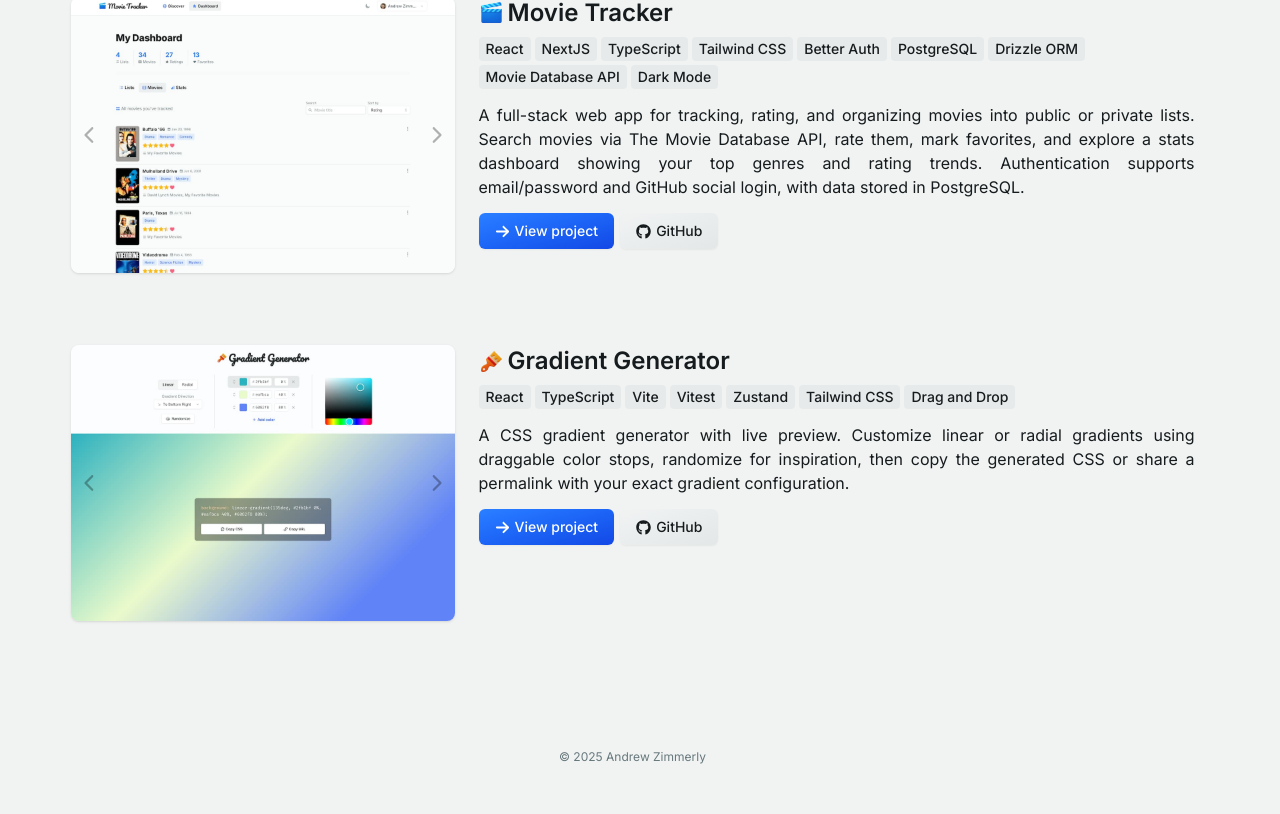
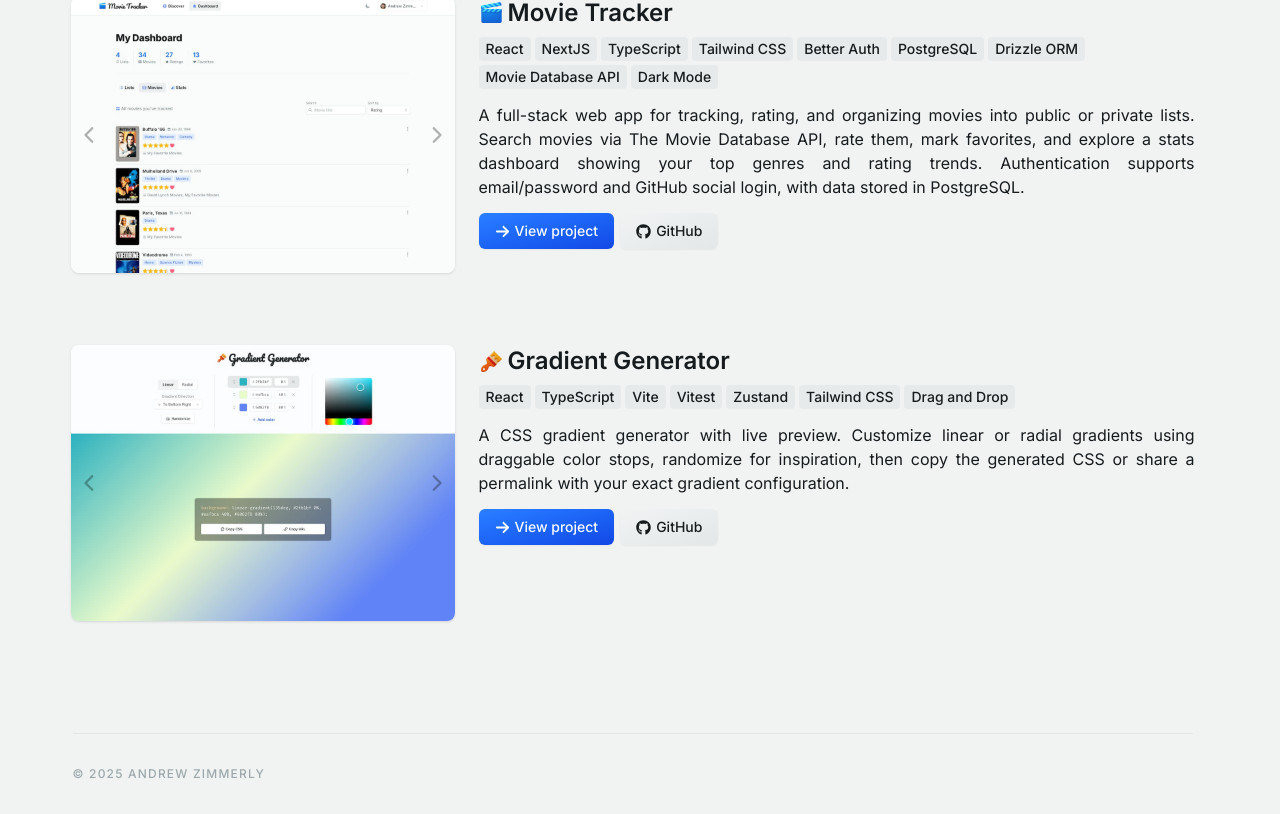
Before and after one commit to azimmerly/portfolio, a Next.js app: page / in a window 1280 px wide. Shown: the part 411-1225 px from the top of the page. Before the commit the page ends 1184 px from the top, so only its background shows below. Built offline with nearby package versions, Linux system fonts and the light colour scheme.

Commit message:
Refine nav styles

```diff
--- a/src/components/Footer.tsx
+++ b/src/components/Footer.tsx
@@ -1,9 +1,11 @@
 const currentYear = new Date().getFullYear();
 
 export const Footer = () => (
-  <footer className="flex w-screen justify-center pt-12 pb-2">
-    <p className="text-xs text-mist-500 dark:text-mist-400">
-      &copy; {currentYear} Andrew Zimmerly
-    </p>
+  <footer className="w-full max-w-6xl px-4 py-8">
+    <div className="border-t border-mist-200 pt-8 dark:border-mist-800">
+      <p className="text-center text-xs font-medium tracking-widest text-mist-400 uppercase lg:text-left">
+        &copy; {currentYear} Andrew Zimmerly
+      </p>
+    </div>
   </footer>
 );
```
